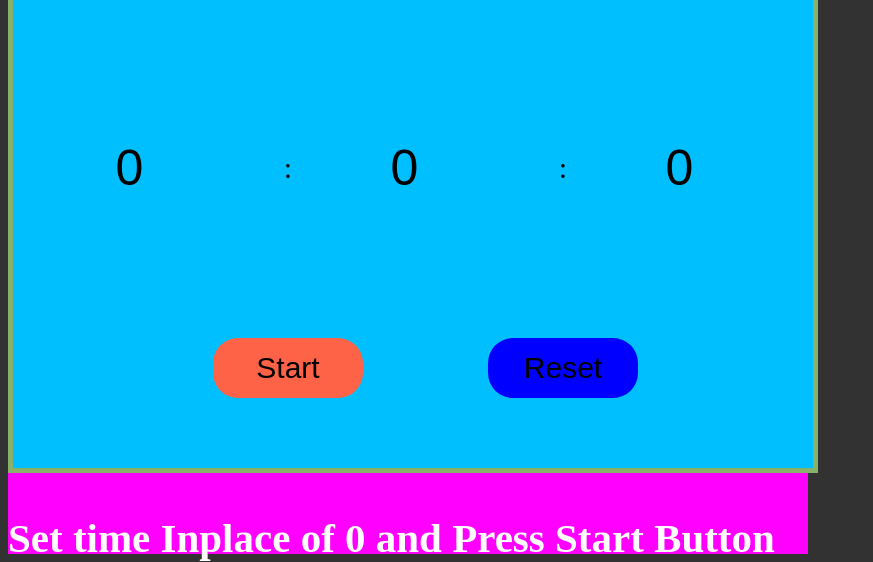
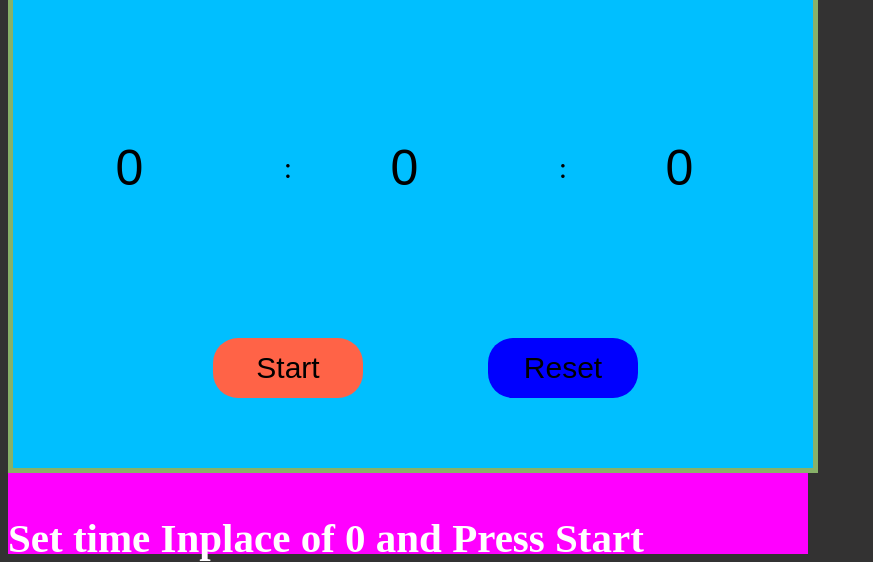
Before and after one commit to sambit985/Time_Count_Down, a plain HTML site: page index.html in a window 1280 px wide. Shown: the part 286-848 px from the top of the page, without its empty margins (0-873 px from the left). Drawn offline with Linux system fonts and the light colour scheme.

Commit message:
Update index.html

```diff
--- a/index.html
+++ b/index.html
@@ -18,7 +18,7 @@
     <button id="start"style="background-color:tomato;border:none;border-radius:25px" class="btn">Start</button>
    <button id="reset"style="background-color:blue;border:none;border-radius:25px;;"class="btn">Reset</button>
  </div>
- <p style="color:white;font-size:41px;font-weight:Bold">Set time Inplace of 0 and Press Start Button</p>
+ <p style="color:white;font-size:41px;font-weight:Bold">Set time Inplace of 0 and Press Start </p>
     </div>
     <script src="main.js"></script>
 </body>
```
